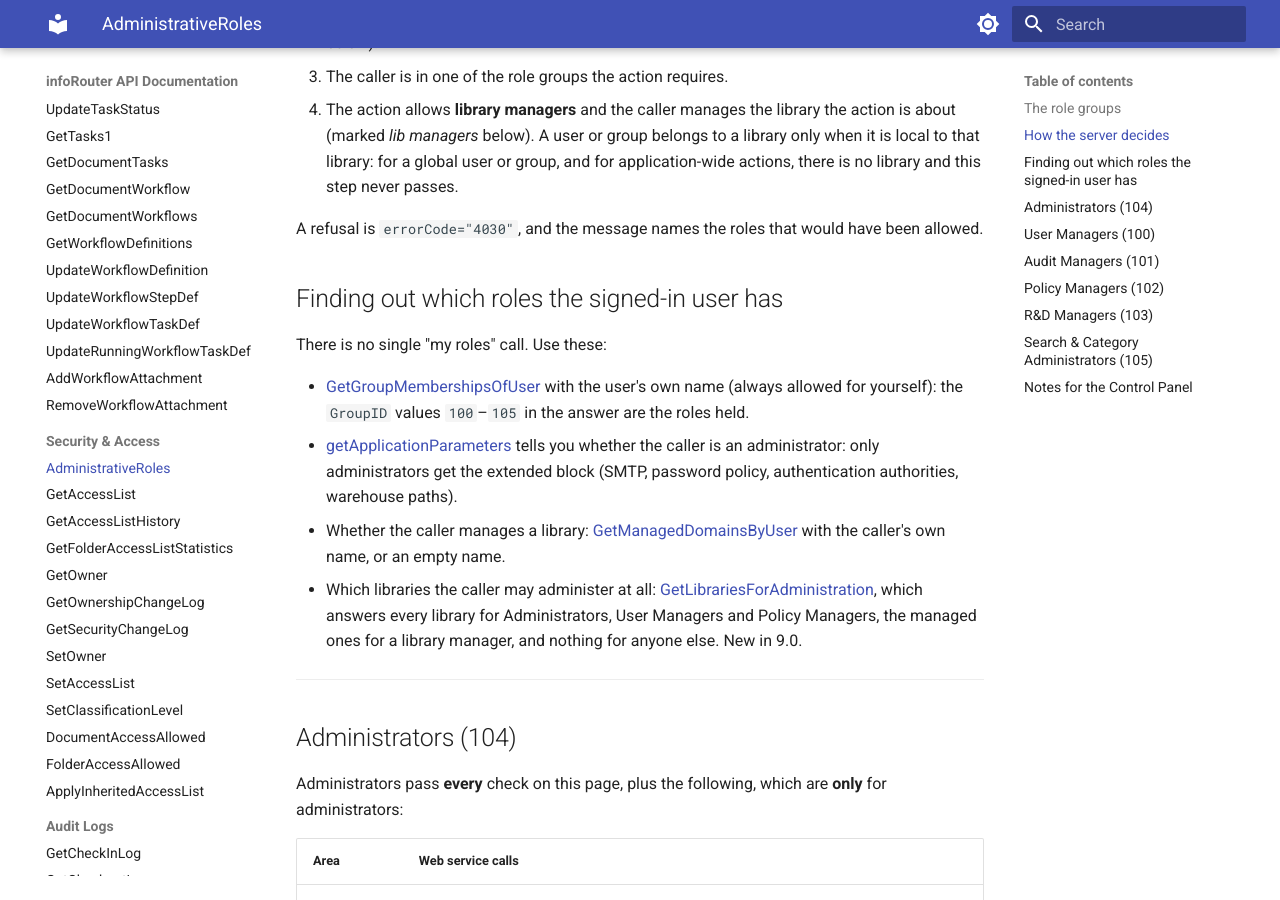
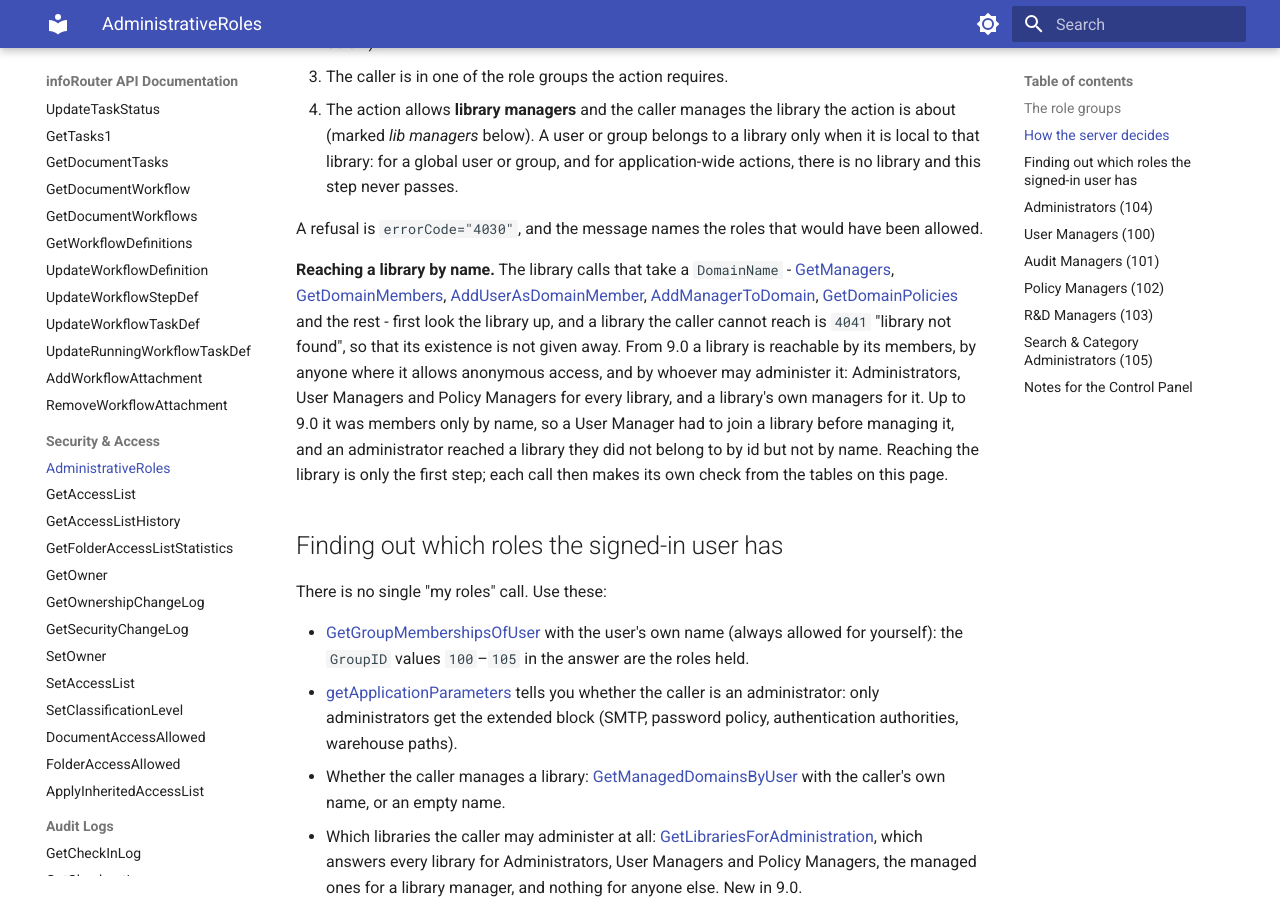
Before and after one commit to inforouter/apidocs, an MkDocs documentation site: the page built from docs/AdministrativeRoles.md, in a window 1280 px wide and 900 px high, scrolled down 1347 px. Built offline with MkDocs 1.6.1 and Material for MkDocs 9.7.7, drawn with Linux system fonts in a browser that asks for light colours.

Commit message:
Reaching a library by name: members, anonymous, and whoever may administer it
GetManagers' permissions and 4041 row, and a paragraph on the AdministrativeRoles page for the
whole family of calls that take a DomainName.

Co-Authored-By: Claude Fable 5.1 <noreply@anthropic.com>

```diff
--- a/docs/AdministrativeRoles.md
+++ b/docs/AdministrativeRoles.md
@@ -37,6 +37,16 @@ For an administrative action the server allows the call when **any** of these is
    global user or group, and for application-wide actions, there is no library and this step never passes.
 
 A refusal is `errorCode="4030"`, and the message names the roles that would have been allowed.
+
+**Reaching a library by name.** The library calls that take a `DomainName` - [GetManagers](GetManagers.md),
+[GetDomainMembers](GetDomainMembers.md), [AddUserAsDomainMember](AddUserAsDomainMember.md),
+[AddManagerToDomain](AddManagerToDomain.md), [GetDomainPolicies](GetDomainPolicies.md) and the rest - first
+look the library up, and a library the caller cannot reach is `4041` "library not found", so that its existence
+is not given away. From 9.0 a library is reachable by its members, by anyone where it allows anonymous access, and
+by whoever may administer it: Administrators, User Managers and Policy Managers for every library, and a library's
+own managers for it. Up to 9.0 it was members only by name, so a User Manager had to join a library before
+managing it, and an administrator reached a library they did not belong to by id but not by name. Reaching the
+library is only the first step; each call then makes its own check from the tables on this page.
 
 ## Finding out which roles the signed-in user has
 
```
Also changed, not shown: docs/GetManagers.md (+2 -2 lines).
